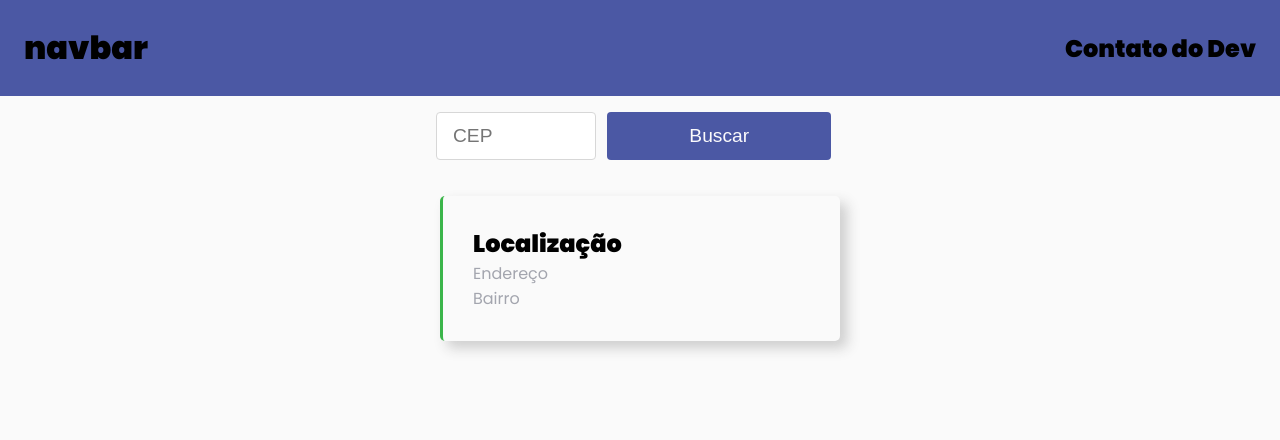
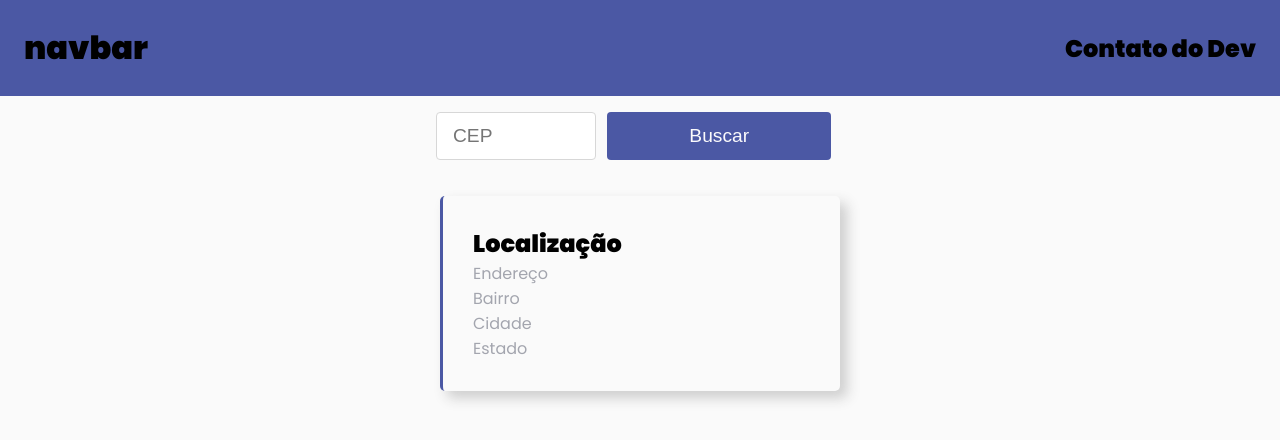
Before and after one commit to jorgelucasalima/appcep, a React (Create React App) app: page / in a window 1280 px wide. Shown: the top 440 px of the page. Built offline with nearby package versions, Linux system fonts and the light colour scheme.

Commit message:
realizado modificações na tela e incluido o axios para consumo de api

```diff
--- a/package.json
+++ b/package.json
@@ -8,6 +8,7 @@
     "@testing-library/jest-dom": "^5.14.1",
     "@testing-library/react": "^13.0.0",
     "@testing-library/user-event": "^13.2.1",
+    "axios": "^1.2.0",
     "framer-motion": "^6",
     "react": "^18.2.0",
     "react-dom": "^18.2.0",
--- a/src/components/Card/index.jsx
+++ b/src/components/Card/index.jsx
@@ -8,6 +8,8 @@ export default function Card() {
           <h2>Localização</h2>
           <p>Endereço</p>
           <p>Bairro</p>
+          <p>Cidade</p>
+          <p>Estado</p>
         </div>
       </div>
     </Container>
--- a/src/components/Card/styles.js
+++ b/src/components/Card/styles.js
@@ -8,7 +8,8 @@ export const Container = styled.div`
   }
 
   .card {
-    border-left: 3px solid #3bb54a;
+    // botar uma condição para caso o cep for retornado ficar o border-left na cor verde
+    border-left: 3px solid var(--fundo-navbar);
     border-radius: 5px;
     box-shadow: 7px 7px 13px 0px rgba(50, 50, 50, 0.22);
     padding: 30px;
--- a/src/styles/global.js
+++ b/src/styles/global.js
@@ -11,7 +11,7 @@ const StyleGlobal = createGlobalStyle`
     --texto-preto: ##2d3748;
     --texto-branco: #fbfafc;
 
-    --check-verde: #67E474;
+    --verde: #3bb54a;
     --vermelho:#e53e3e;
   }
   * {
```
Also changed, not shown: src/services/api.js (added), 1 other file (tests, documents, lock files or other folders).
